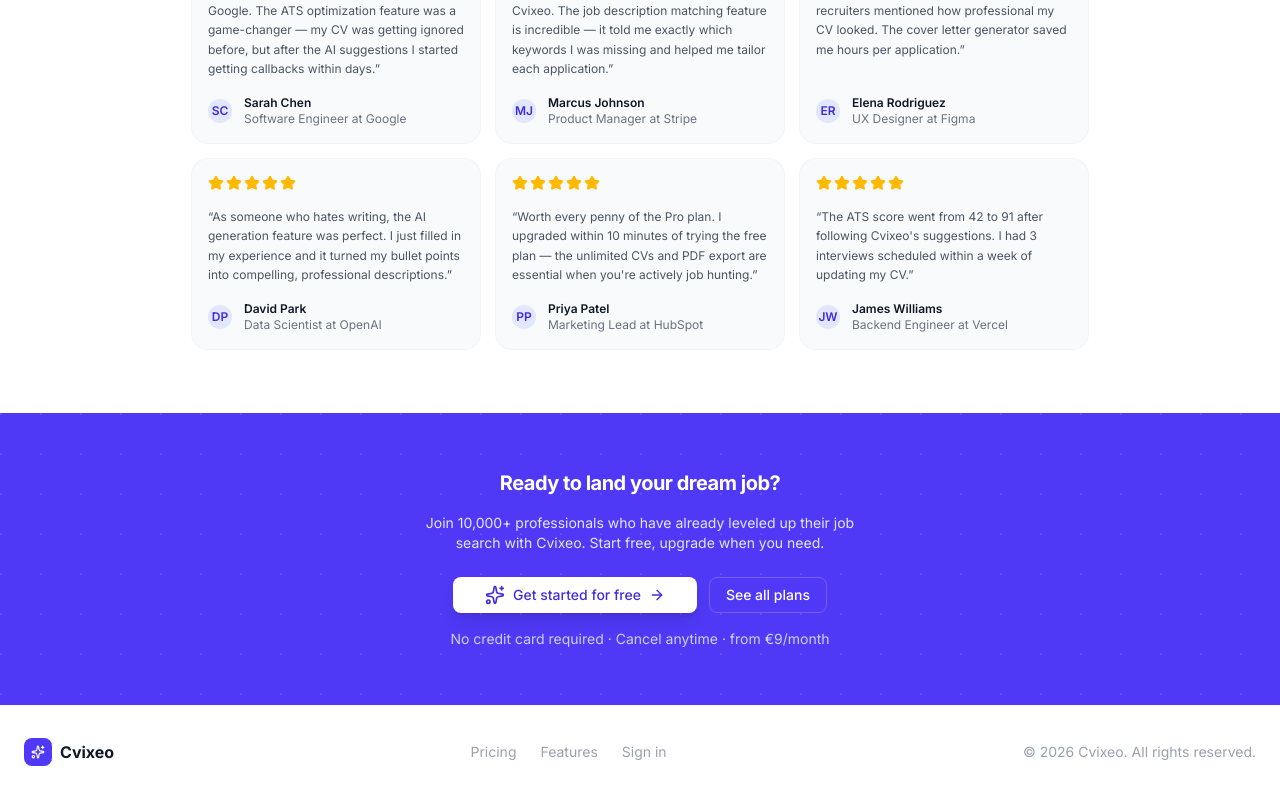
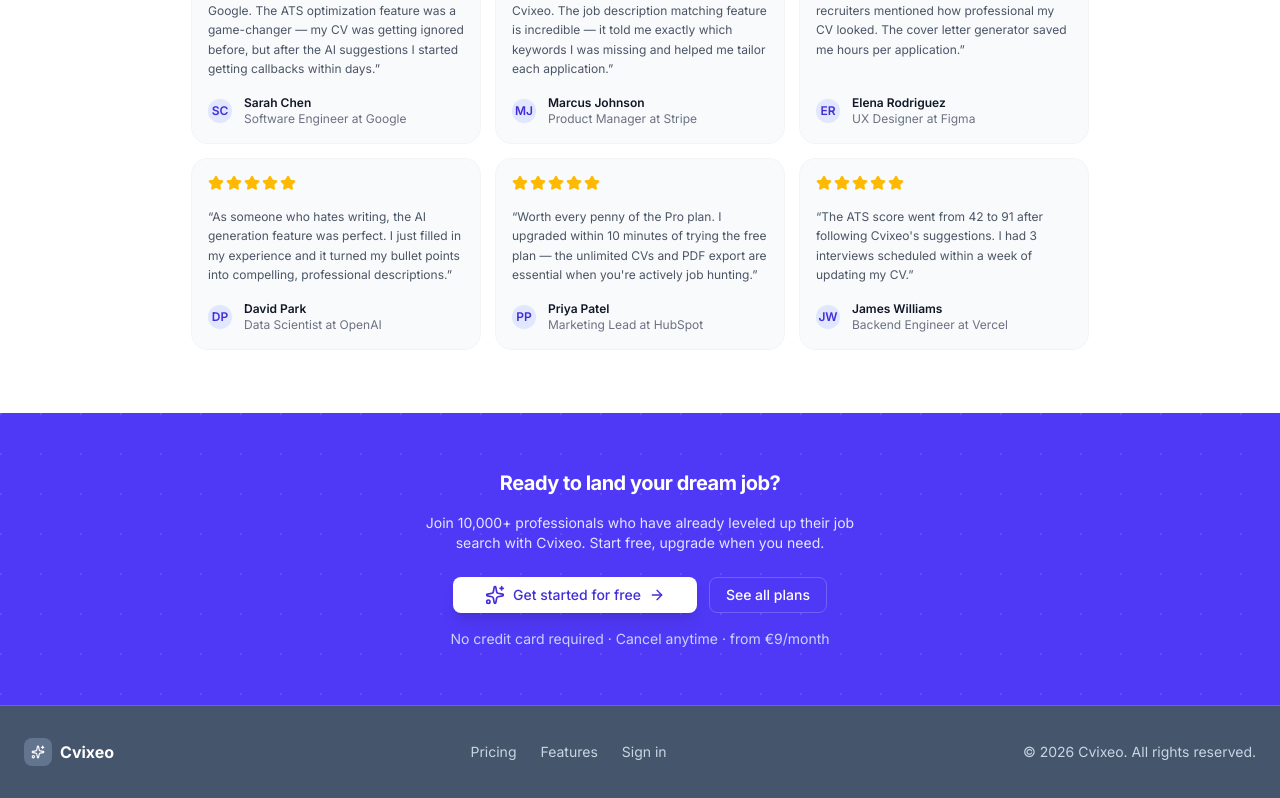
Before and after one commit to Ncarmend/MYCVCRAFT, a Next.js app: page / in a window 1280 px wide. Shown: the part 2042-2840 px from the top of the page. Built offline with nearby package versions, Linux system fonts and the light colour scheme; no server answers.

Commit message:
footer commit

```diff
--- a/components/landing/LandingFooter.tsx
+++ b/components/landing/LandingFooter.tsx
@@ -9,29 +9,36 @@ export function LandingFooter() {
   const T = translations[lang].footer;
 
   return (
-    <footer className="border-t border-gray-100 bg-white py-8">
+    <footer className="border-t border-slate-500 bg-slate-600 py-8">
       <div className="mx-auto max-w-7xl px-6">
         <div className="flex flex-col items-center justify-between gap-4 sm:flex-row">
-          <Link href="/" className="flex items-center gap-2 font-bold text-gray-900">
-            <div className="flex h-7 w-7 items-center justify-center rounded-lg bg-indigo-600 text-white">
+
+          {/* Logo */}
+          <Link href="/" className="flex items-center gap-2 font-bold text-white">
+            <div className="flex h-7 w-7 items-center justify-center rounded-lg bg-slate-500 text-white">
               <Sparkles className="h-3.5 w-3.5" />
             </div>
             Cvixeo
           </Link>
-          <div className="flex items-center gap-6 text-sm text-gray-400">
-            <Link href="/pricing" className="hover:text-gray-600 transition-colors">
+
+          {/* Nav links */}
+          <div className="flex items-center gap-6 text-sm text-slate-300">
+            <Link href="/pricing" className="transition-colors duration-200 hover:text-white">
               {T.pricing}
             </Link>
-            <Link href="#features" className="hover:text-gray-600 transition-colors">
+            <Link href="#features" className="transition-colors duration-200 hover:text-white">
               {T.features}
             </Link>
-            <Link href="/login" className="hover:text-gray-600 transition-colors">
+            <Link href="/login" className="transition-colors duration-200 hover:text-white">
               {T.signIn}
             </Link>
           </div>
-          <p className="text-sm text-gray-400">
+
+          {/* Copyright */}
+          <p className="text-sm text-slate-300">
             © {new Date().getFullYear()} Cvixeo. {T.rights}
           </p>
+
         </div>
       </div>
     </footer>
```
